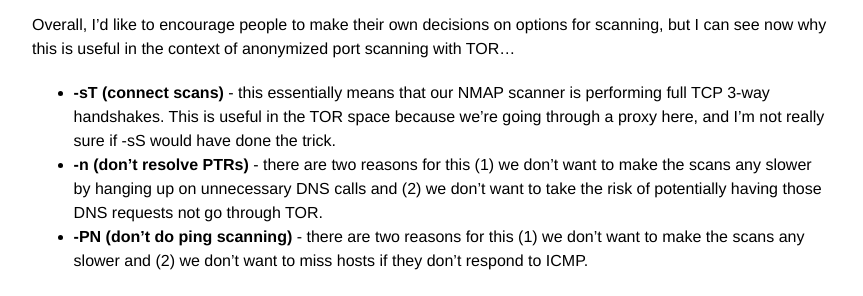
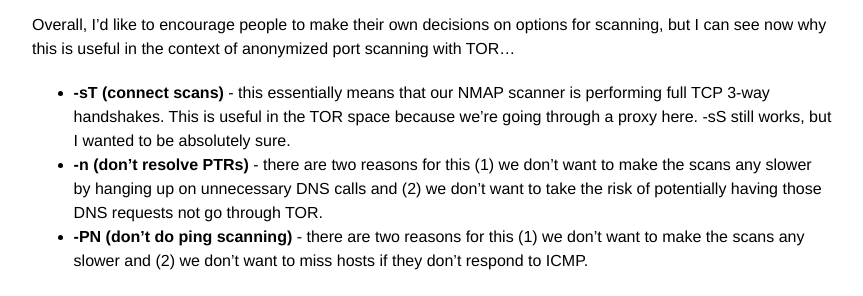
Before and after one commit to claudijd/claudijd.github.io, a Jekyll site: the page built from _posts/2017-07-13-anonymized-port-scanning-docker-tor.md, in a window 1280 px wide and 900 px high, scrolled down 1307 px. Shown: the part 176-472 px from the top of the window, without its empty margins (208-1071 px from the left). Built offline with Jekyll 4.4.1, drawn with Linux system fonts in a browser that asks for light colours; comment, search, counter and statistics services are not loaded.

Commit message:
Minor edit, after -sS testing

```diff
--- a/_posts/2017-07-13-anonymized-port-scanning-docker-tor.md
+++ b/_posts/2017-07-13-anonymized-port-scanning-docker-tor.md
@@ -55,7 +55,7 @@
 
 Overall, I'd like to encourage people to make their own decisions on options for scanning, but I can see now why this is useful in the context of anonymized port scanning with TOR...
 
-- **-sT (connect scans)** - this essentially means that our NMAP scanner is performing full TCP 3-way handshakes.  This is useful in the TOR space because we're going through a proxy here, and I'm not really sure if -sS would have done the trick.
+- **-sT (connect scans)** - this essentially means that our NMAP scanner is performing full TCP 3-way handshakes.  This is useful in the TOR space because we're going through a proxy here. -sS still works, but I wanted to be absolutely sure.
 - **-n (don't resolve PTRs)** - there are two reasons for this (1) we don't want to make the scans any slower by hanging up on unnecessary DNS calls and (2) we don't want to take the risk of potentially having those DNS requests not go through TOR.
 - **-PN (don't do ping scanning)** - there are two reasons for this (1) we don't want to make the scans  any slower  and (2) we don't want to miss hosts if they don't respond to ICMP.
 
```
